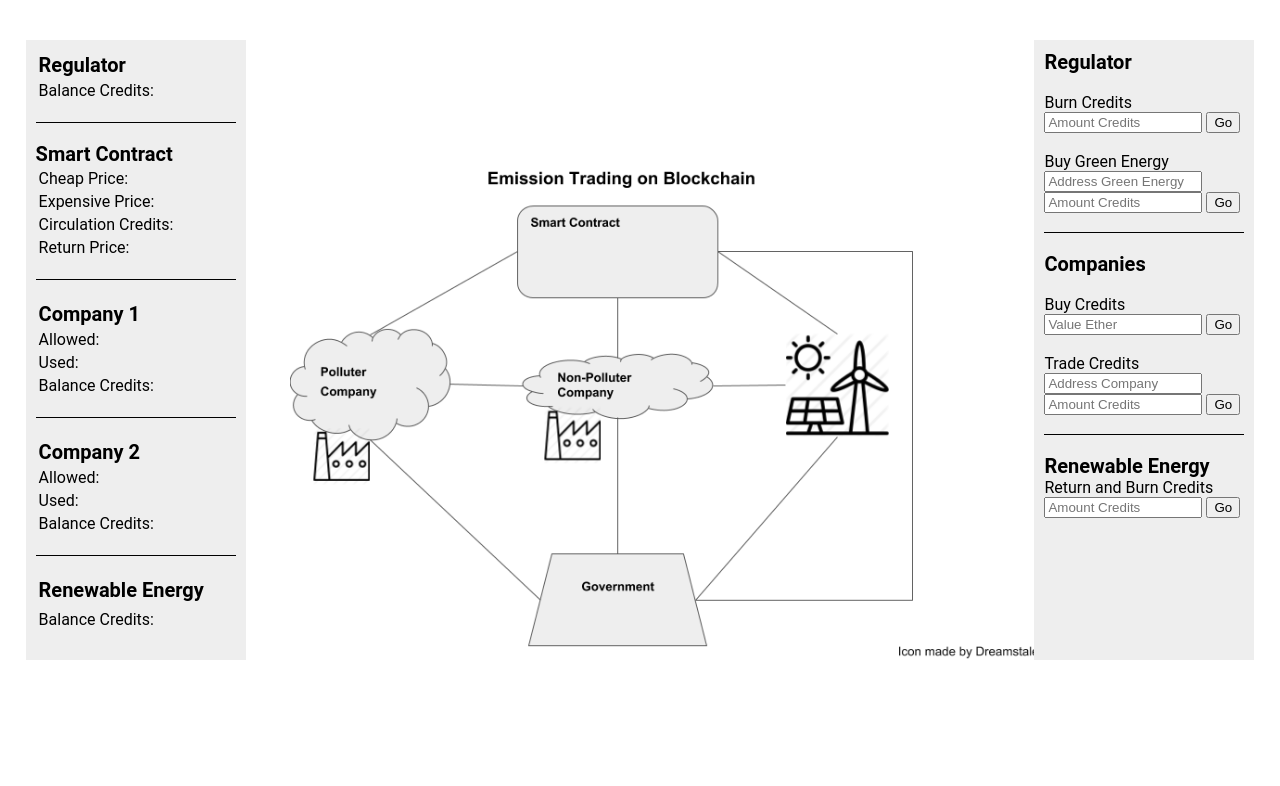
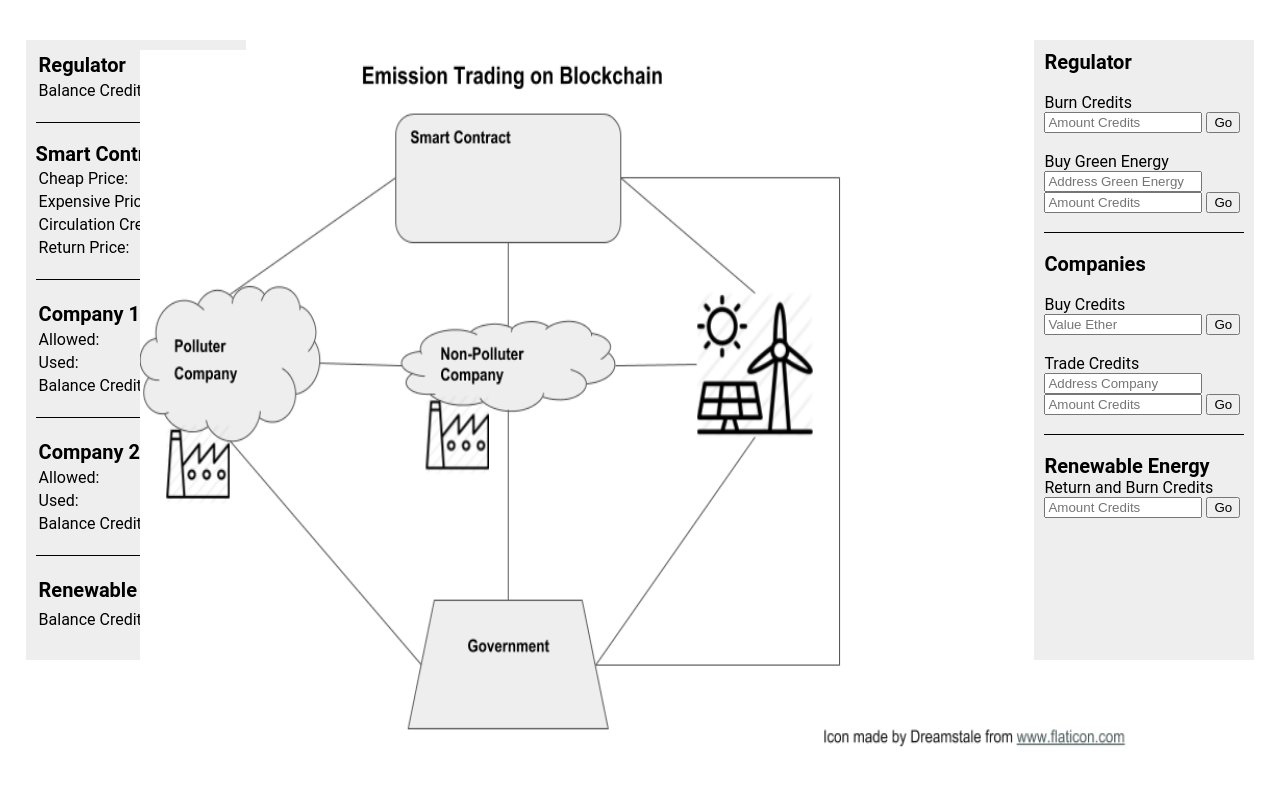
Before and after one commit to berlin-blockchain-hackathon/emissions-trading, a website: page frontEnd.html in a window 1280 px wide. Drawn offline with Linux system fonts and the light colour scheme.

Commit message:
Update frontEnd.html

```diff
--- a/frontEnd.html
+++ b/frontEnd.html
@@ -30,12 +30,13 @@
 
 
 .pic {
-    //border: 3px solid black;
-	position:absolute;
-	left: 290px;
-	width: 890px;
-	height: auto;
-	top: 20%;
+   position: absolute;
+   top: 50%;
+   left: 50%;
+   width: 1000px;
+   height: 700px;
+   margin-top: -350px; /* Half the height */
+   margin-left: -500px; /* Half the width */
 }
 	</style>
 </head>
```
